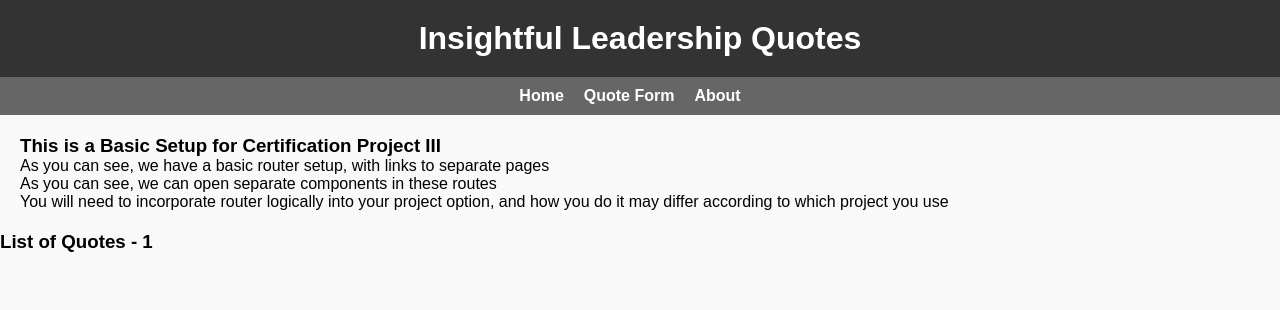
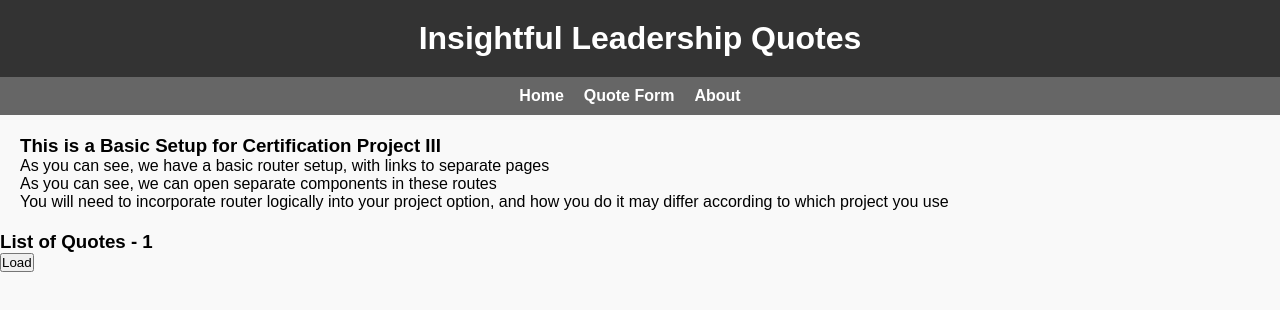
Before and after one commit to zozosy/quotemanager, a React (Vite) app: page /topics/1 in a window 1280 px wide. Shown: the top 310 px of the page. Built offline with nearby package versions, Linux system fonts and the light colour scheme.

Commit message:
Feat: Load to LocalStorage

```diff
--- a/src/App.jsx
+++ b/src/App.jsx
@@ -27,7 +27,7 @@ const App = () => {
   };
 
   const onUpdateQuote =(quoteToUpdate) => {
-    console.log('Updated Quote:', quoteToUpdate)
+    console.log('Updated Quote:', quoteToUpdate);
   };
 
   return (
@@ -58,7 +58,7 @@ const App = () => {
                                                 />} />
           <Route path="/about" element={<About />} />
           <Route  path="/topics/:topics"
-                  element={<Topics onDeleteQuote={onDeleteQuote} onUpdateQuote={onUpdateQuote} />}
+                 element={<Topics onDeleteQuote={onDeleteQuote} onUpdateQuote={onUpdateQuote} />}
 />
 
         </Routes>
--- a/src/components/QuoteForm.jsx
+++ b/src/components/QuoteForm.jsx
@@ -1,13 +1,16 @@
-import React, { useState } from 'react'; // Importing React and useState hook from React library
+import React, { useState, useEffect } from 'react'; // Importing React and useState hook from React library
 
 const QuoteForm = ({ addNewQuote }) => { // Defining a functional component named QuoteForm, receiving addNewQuote as prop
   const [quoteText, setQuoteText] = useState(''); // Declaring state variable quoteText and setter function setQuoteText using useState hook, initializing with an empty string
   const [quoteAuthor, setQuoteAuthor] = useState(''); // Declaring state variable quoteAuthor and setter function setQuoteAuthor using useState hook, initializing with an empty string
   const [quoteCategory, setQuoteCategory] = useState(''); // Declaring state variable quoteCategory and setter function setQuoteCategory using useState hook, initializing with an empty string
 
+
+
+
   const handleAddQuote = () => { // Defining a function handleAddQuote
     if (quoteText && quoteAuthor && quoteCategory) { // Checking if all fields are filled
-      const newQuoteData = { text: quoteText, author: quoteAuthor, category: quoteCategory }; // Creating a new quote object
+      const newQuoteData = { quote: quoteText, author: quoteAuthor, category: quoteCategory }; // Creating a new quote object
       addNewQuote(newQuoteData); // Calling the addNewQuote function passed as prop and passing the new quote object
       clearInputs(); // Calling the clearInputs function to clear the input fields
       console.log('Quote added:', newQuoteData); // Logging the newly added quote
--- a/src/components/Topics.jsx
+++ b/src/components/Topics.jsx
@@ -11,6 +11,9 @@ const Topics = ({ onDeleteQuote, onUpdateQuote }) => {
   const [quoteText, setQuoteText] = useState('');
   const [quoteAuthor, setQuoteAuthor] = useState('');
   const [quoteCategory, setQuoteCategory] = useState('');
+
+
+
 
   useEffect(() => {
     try {
@@ -67,9 +70,31 @@ const Topics = ({ onDeleteQuote, onUpdateQuote }) => {
     return <div>Error: {error.message}</div>;
   }
 
+  // Define a function named handleLoad that takes no parameters
+const handleLoad = () => {
+  try {
+      // Attempt to retrieve data from localStorage under the key 'quotes' and store it in storedQuotes variable
+      const storedQuotes = localStorage.getItem('quotes');
+      // Check if there is any data stored in storedQuotes
+      if (storedQuotes) {
+          // Parse the stored data from JSON format into a JavaScript object and store it in parsedQuotes variable
+          const parsedQuotes = JSON.parse(storedQuotes);
+          // Set the state variable quotes to the parsedQuotes, ensuring it's an array
+          setQuotes(parsedQuotes);
+      } else {
+          // Log an error message to the console if no data is found in localStorage
+          console.error('No quotes found in localStorage');
+      }
+  } catch (error) {
+      console.error('Error loading quotes from localStorage:', error);
+  }
+};
+
+
   return (
     <div>
       <h3>List of Quotes - {topics}</h3>
+      <button onClick={handleLoad}>Load</button>
       {/* Map over the filtered quotes and display each quote */}
       {quotes.map((quote, index) => (
   <blockquote key={index}>
```
Lines whose indentation alone changed are shown as unchanged.
